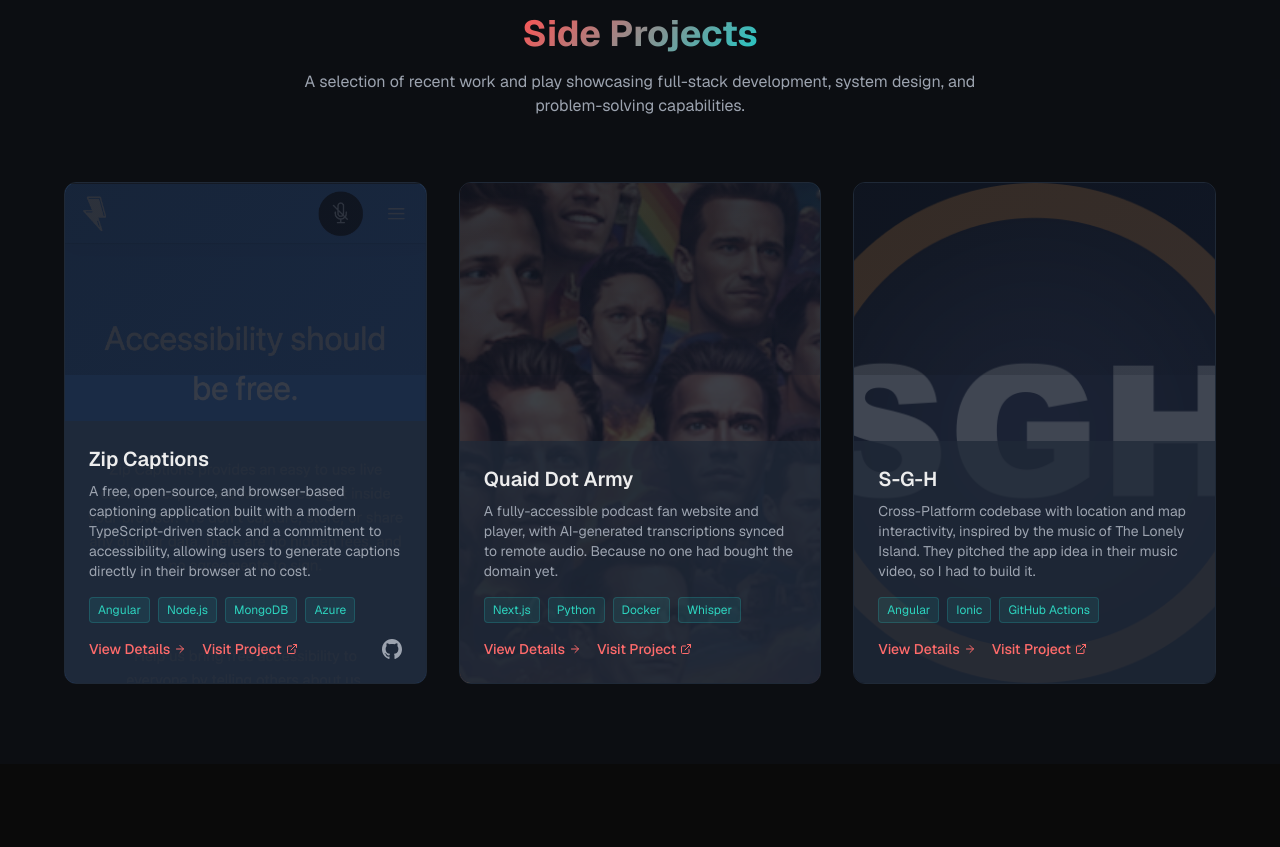
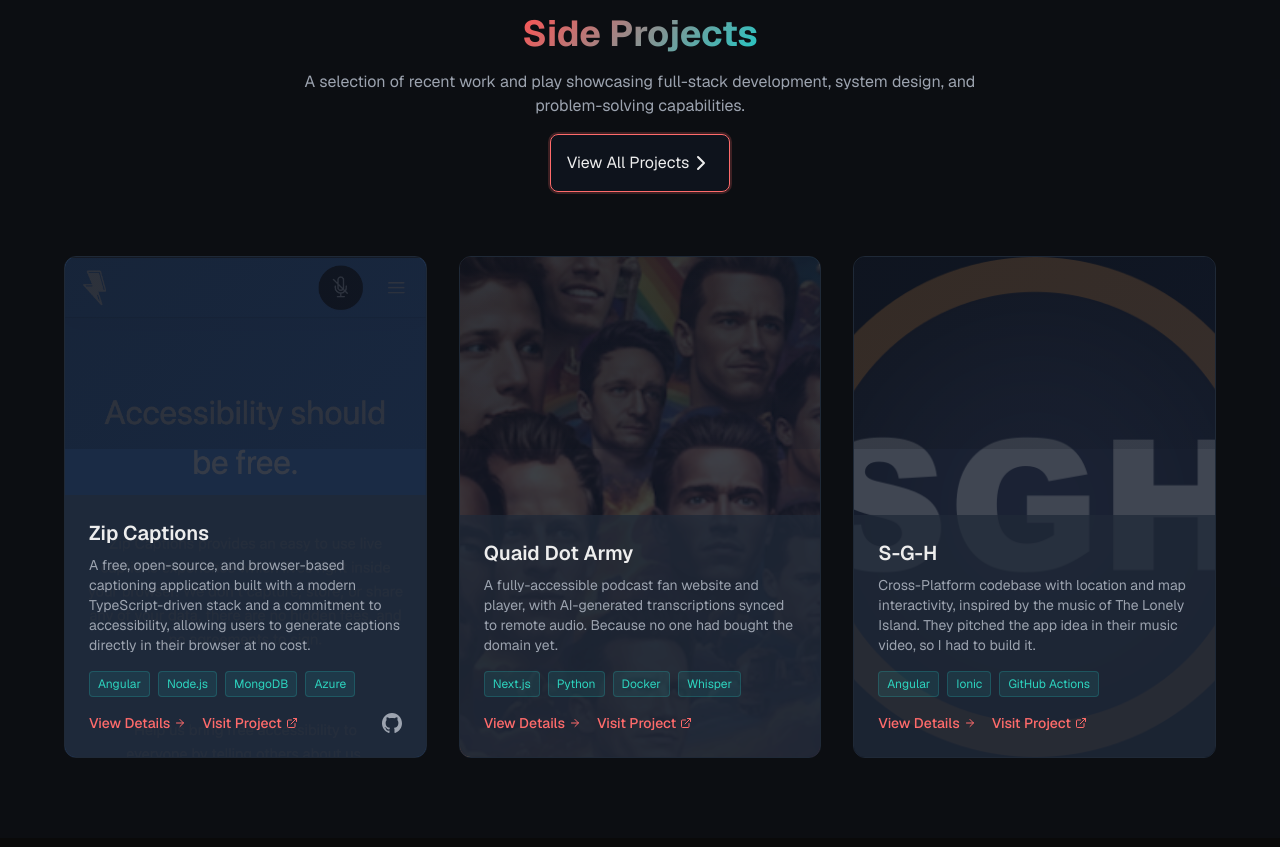
Before and after one commit to jptrsn/portfolio, a Next.js app: page / in a window 1280 px wide. Shown: the part 1700-2547 px from the top of the page. Built offline with nearby package versions, Linux system fonts and the light colour scheme.

Commit message:
Add view all projects button

```diff
--- a/src/components/ProjectsSection.tsx
+++ b/src/components/ProjectsSection.tsx
@@ -1,6 +1,6 @@
 import Image from 'next/image';
 import Link from 'next/link';
-import { ArrowRight, ExternalLink } from 'lucide-react';
+import { ArrowRight, ChevronRight, ExternalLink } from 'lucide-react';
 import { BrandIcon } from '@/components/BrandIcon';
 import { FeaturedProject } from '@/types/types';
 
@@ -16,10 +16,18 @@ export function ProjectsSection({ projects }: ProjectsSectionProps) {
           <h2 className="text-3xl md:text-4xl font-bold mb-4">
             <span className="text-gradient">Side Projects</span>
           </h2>
-          <p className="text-neutral-400 max-w-2xl mx-auto">
+          <p className="text-neutral-400 max-w-2xl mx-auto mb-4">
             A selection of recent work and play showcasing full-stack development,
             system design, and problem-solving capabilities.
           </p>
+          <Link href={'/projects'}>
+            <button
+              className={`inline-flex flex-row cursor-pointer bg-neutral-900/50 border rounded-lg p-4 transition-all duration-300 hover:scale-105 border-primary-500 ring-2 ring-primary-500/20 hover:border-neutral-700`}
+            >
+              View All Projects
+              <ChevronRight />
+            </button>
+          </Link>
         </div>
 
         <div className="grid grid-cols-1 md:grid-cols-2 lg:grid-cols-3 gap-8">
@@ -103,6 +111,8 @@ export function ProjectsSection({ projects }: ProjectsSectionProps) {
             </div>
           ))}
         </div>
+
+
       </div>
     </section>
   );
```
